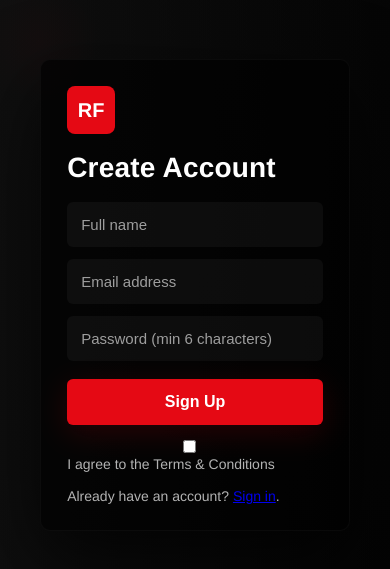
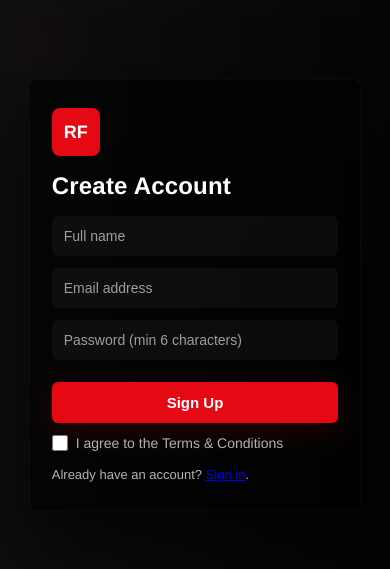
Before and after one commit to Hackerolley/Ronflix, a website with bundled scripts: page auth/signup.html in a window 390 px wide. Shown: the part 127-696 px from the top of the page. Built offline with nearby package versions, Linux system fonts and the light colour scheme.

Commit message:
mobile view stabilized

```diff
--- a/auth/auth.css
+++ b/auth/auth.css
@@ -10,15 +10,17 @@
 }
 
 *{box-sizing:border-box}
-html,body{height:100%}
+html,body{
+  height:100%
+}
 body{
+  padding: none;
   margin:0;
   background: #000;
   color:#fff;
   -webkit-font-smoothing:antialiased;
   -moz-osx-font-smoothing:grayscale;
 }
-
 /* Background hero (use gradients for fast mock) */
 .bg{
   position:fixed;
@@ -78,7 +80,9 @@ body{
 }
 
 /* form */
-.auth-form .field{margin-bottom:12px}
+.auth-form .field{
+  margin-bottom:12px
+}
 .auth-form input{
   width:100%;
   padding:14px;
@@ -89,7 +93,9 @@ body{
   font-size:15px;
   outline:none;
 }
-.auth-form input::placeholder{color:rgba(255,255,255,0.6)}
+.auth-form input::placeholder{
+  color:rgba(255,255,255,0.6)
+}
 
 .btn-primary{
   width:100%;
@@ -105,8 +111,12 @@ body{
   box-shadow: 0 8px 30px rgba(233,9,20,0.16);
 }
 
-.btn-primary:active{transform: translateY(0)}
-.btn-primary:hover{opacity:0.95}
+.btn-primary:active{
+  transform: translateY(0)
+}
+.btn-primary:hover{
+  opacity:0.95
+}
 
 /* helper row */
 .help-row{
@@ -117,10 +127,16 @@ body{
   color:var(--muted);
   font-size:14px;
 }
-.remember input{margin-right:8px}
+.remember input{
+  margin-right:8px
+}
 
 /* red small links */
-.small-link{color:var(--muted); text-decoration:underline; text-underline-offset:4px}
+.small-link{
+  color:var(--muted);
+  text-decoration:underline;
+  text-underline-offset:4px
+}
 
 /* redirect */
 .redirect{
@@ -129,8 +145,73 @@ body{
   font-size:14px;
 }
 
-/* responsive */
-@media(max-width:420px){
-  .auth-panel{padding:26px}
-  .auth-logo{width:48px;height:48px}
+/* Mobile styles */
+
+@media (max-width: 767px) {
+
+  /* Root container */
+  .auth-root {
+    padding: 20px;
+  }
+
+  /* Main panel */
+  .auth-panel {
+    width: 100%;
+    max-width: 95%;
+    padding: 28px 22px;
+    border-radius: 8px;
+  }
+
+  /* Logo */
+  .auth-logo {
+    width: 48px;
+    height: 48px;
+    font-size: 18px;
+    margin-bottom: 16px;
+  }
+
+  /* Heading */
+  .auth-panel h1 {
+    font-size: 24px;
+    margin-bottom: 16px;
+  }
+
+  /* Input fields */
+  .auth-form .field input {
+    padding: 12px;
+    font-size: 14px;
+    border-radius: 6px;
+  }
+
+  /* Button */
+  .btn-primary {
+    padding: 12px;
+    font-size: 15px;
+    margin-top: 10px;
+  }
+
+  /* Checkbox row — KEEP SIDE BY SIDE */
+  .help-row {
+    margin-top: 14px;
+  }
+
+  .help-row .remember {
+    display: flex;
+    align-items: center;
+    gap: 8px;
+    white-space: nowrap;        /* prevent wrapping */
+    flex-wrap: nowrap;          /* force stay in one line */
+  }
+
+  .help-row .remember input {
+    width: 16px;
+    height: 16px;
+    margin: 0;
+    flex-shrink: 0;             /* prevents checkbox from shrinking */
+  }
+
+  /* Redirect link */
+  .redirect {
+    font-size: 13px;
+  };
 }
--- a/auth/signup.html
+++ b/auth/signup.html
@@ -37,7 +37,7 @@
         </div>
 
         <div class="redirect">
-          Already have an account? <a href="index.html">Sign in</a>.
+          Already have an account? <a href="../index.html">Sign in</a>.
         </div>
       </form>
     </div>
```
